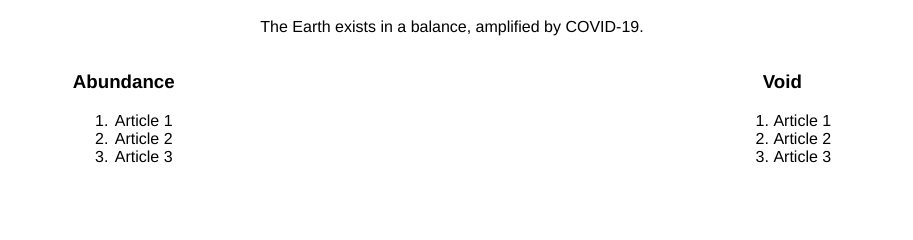
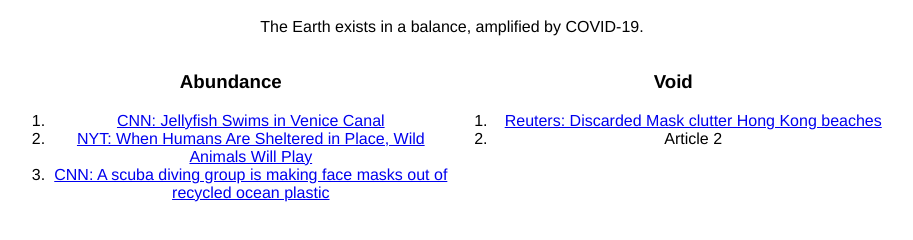
Before and after one commit to evandenmark/AbundanceAndTheVoid, a plain HTML site: page index.html in a window 1280 px wide. Shown: the part 48-288 px from the top of the page, without its empty margins (188-1101 px from the left). Drawn offline with Linux system fonts and the light colour scheme.

Commit message:
added some articles

```diff
--- a/index.html
+++ b/index.html
@@ -12,17 +12,16 @@
 			<div id="abundance" class="sansserif">
 				<h3>Abundance</h3>
 				<ol>
-					<li>Article 1</li>
-					<li>Article 2</li>
-					<li>Article 3</li>
+					<li><a href="https://www.cnn.com/videos/world/2020/04/22/jellyfish-venice-canal-lockdown-scn-lon-orig-tp.cnn/video/playlists/atv-trending-videos/">CNN: Jellyfish Swims in Venice Canal</a></li>
+					<li><a href="https://www.nytimes.com/2020/04/01/science/coronavirus-animals-wildlife-goats.html">NYT: When Humans Are Sheltered in Place, Wild Animals Will Play</a></li>
+					<li><a href="https://www.cnn.com/2020/04/22/us/face-masks-ocean-plastic-coronavirus-trnd/index.html">CNN: A scuba diving group is making face masks out of recycled ocean plastic</a></li>
 				</ol>
 			</div>
 			<div id="void" class="sansserif">
 				<h3>Void</h3>
 				<ol>
-					<li>Article 1</li>
+					<li><a href="https://www.reuters.com/article/us-health-coronavirus-hongkong-environme/discarded-coronavirus-masks-clutter-hong-kongs-beaches-trails-idUSKBN20Z0PP">Reuters: Discarded Mask clutter Hong Kong beaches</a></li>
 					<li>Article 2</li>
-					<li>Article 3</li>
 				</ol>
 			</div>
 		</div>
--- a/style.css
+++ b/style.css
@@ -9,10 +9,12 @@
 
 #abundance{
 	float: left;
-	margin-left: 20%;
+	margin-left: 15%;
+	width: 35%;
 }
 
 #void {
 	float: right;
-	margin-right: 20%;
+	margin-right: 15%;
+	width:35%;
 }
```
